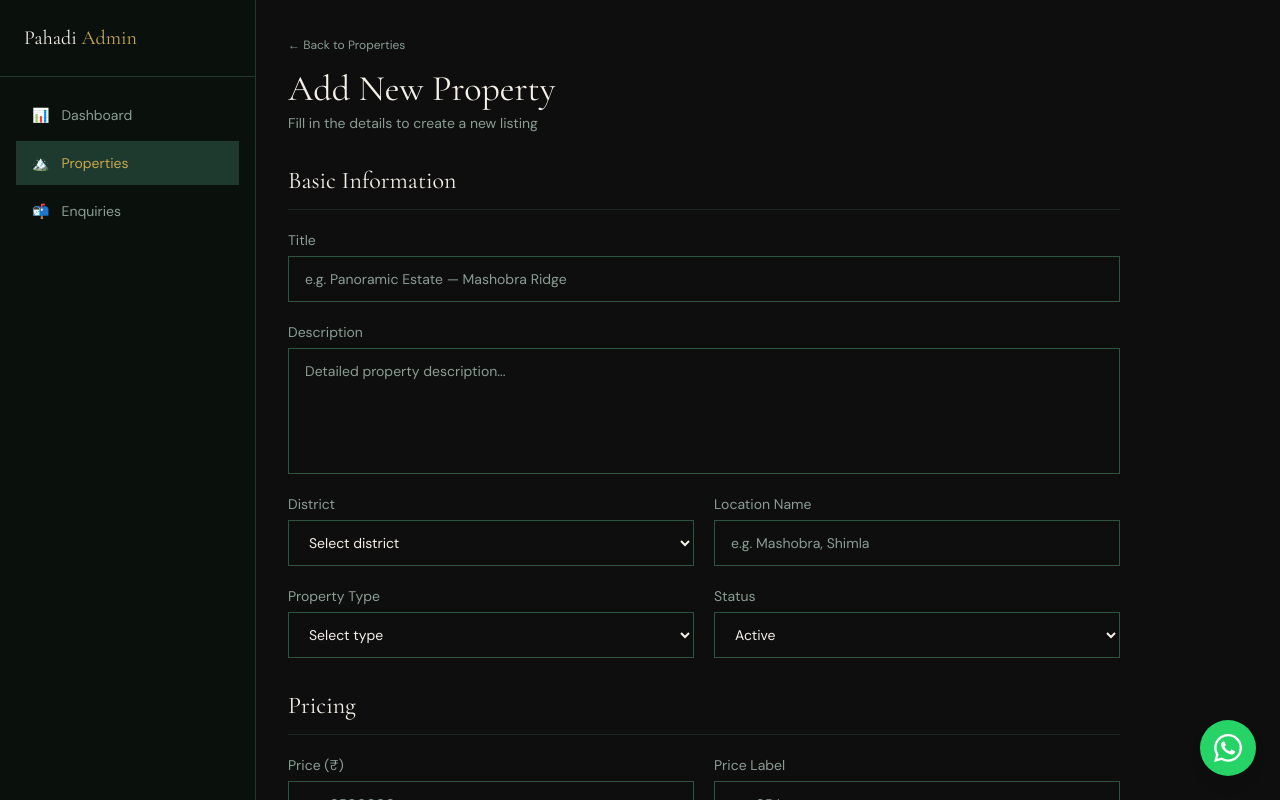
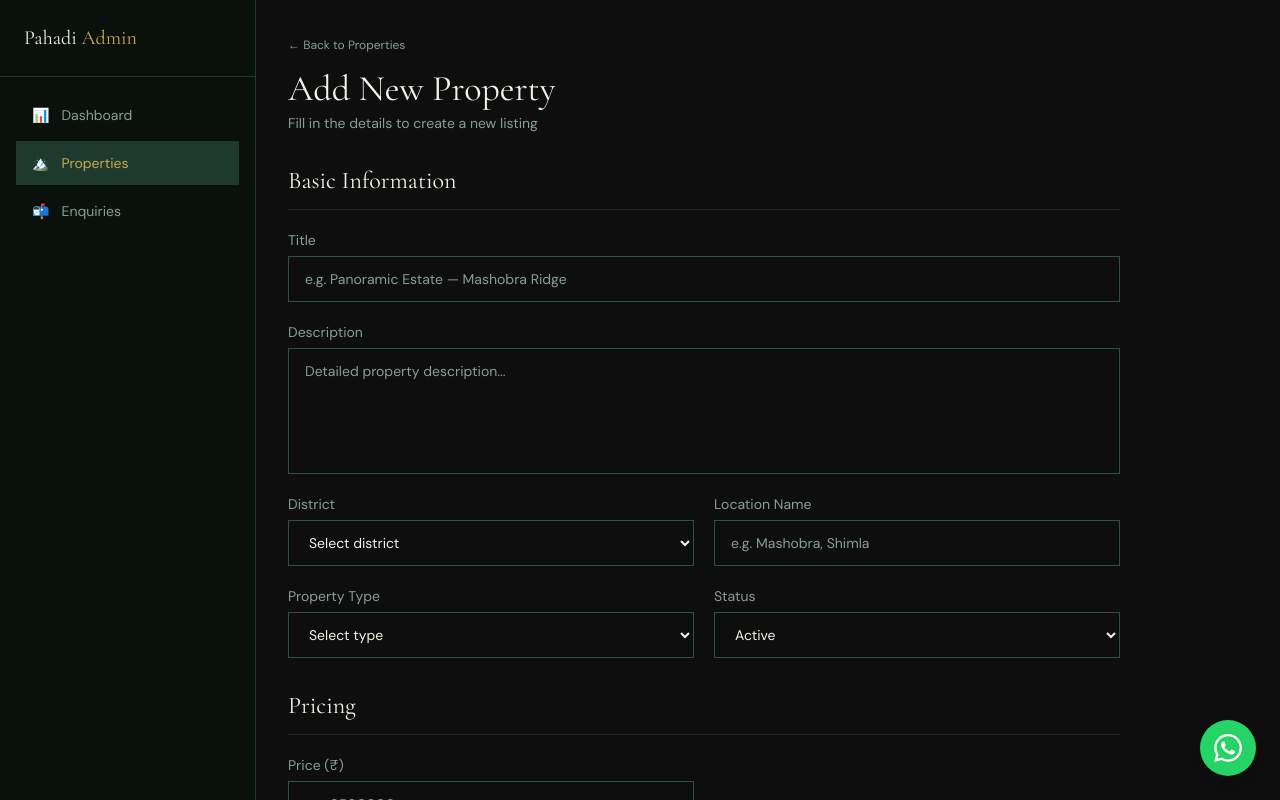
Before and after one commit to AnirudhTanaik/pahadi-estates, a Next.js app: page /admin/properties/new in a window 1280 px wide. Shown: the top 800 px of the page. Built offline with nearby package versions, Linux system fonts and the light colour scheme.

Commit message:
fix: remove price_label completely

```diff
--- a/app/admin/(protected)/properties/PropertyForm.tsx
+++ b/app/admin/(protected)/properties/PropertyForm.tsx
@@ -115,12 +115,6 @@ export function PropertyForm({ action, defaultValues, submitLabel }: PropertyFor
             required
             defaultValue={v?.price}
             placeholder="e.g. 8500000"
-          />
-          <Input
-            label="Price Label"
-            name="price_label"
-            defaultValue={v?.price_label ?? ''}
-            placeholder="e.g. 85 L"
           />
         </div>
       </section>
```
